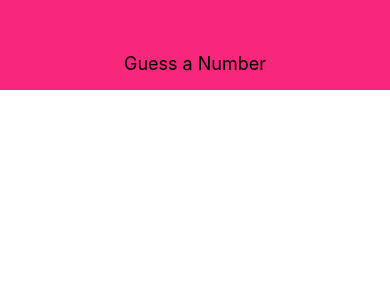
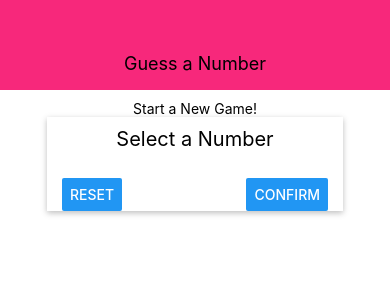
Before and after one commit to kristenIngelman98/rn-guess-number, a React Native app: screen / in a window 390 px wide. Shown: the top 300 px of the page. Built offline with nearby package versions, Linux system fonts and the light colour scheme.

Commit message:
added new folder 'screens' and StartGameScreen component, as well as some basic styling

```diff
--- a/App.js
+++ b/App.js
@@ -1,12 +1,13 @@
 import React from 'react';
 import { StyleSheet, Text, View } from 'react-native';
 import Header from './components/Header';
+import StartGameScreen from './screens/StartGameScreen';
 
 export default function App() {
   return (
     <View style={styles.screen}>
       <Header title="Guess a Number"/>
-
+      <StartGameScreen />
     </View>
   );
 }
--- /dev/null
+++ b/screens/StartGameScreen.js
@@ -0,0 +1,53 @@
+import React from 'react';
+import { View, Text, TextInput, StyleSheet, Button } from 'react-native';
+
+const StartGameScreen = props => {
+    return (
+        <View style={styles.screen}>
+            <Text>Start a New Game!</Text>
+            <View style={styles.inputContainer}>
+                <Text style={styles.title}>Select a Number</Text>
+                <TextInput />
+                <View style={styles.buttonContainer}>
+                    <Button title="Reset" onPress={() => {}}/>
+                    <Button title="Confirm" onPress={() => {}}/>
+
+                </View>
+
+            </View>
+
+        </View>
+
+    );
+};
+
+const styles = StyleSheet.create({
+    screen: {
+        flex: 1,
+        padding: 10,
+        alignItems: 'center'
+    },
+    title: {
+        fontSize: 20,
+        marginVertical: 10,
+    },
+    inputContainer: {
+        width: 300,
+        maxWidth: '80%',
+        alignItems: 'center',
+        shadowColor: 'black',
+        shadowOffset: { width: 0, height: 2 },
+        shadowRadius: 6,
+        shadowOpacity: 0.26,
+        elevation: 5,
+        backgroundColor: 'white'
+    },
+    buttonContainer: {
+        flexDirection: 'row',
+        width: '100%',
+        justifyContent: 'space-between',
+        paddingHorizontal: 15
+    }
+});
+
+export default StartGameScreen;
```
